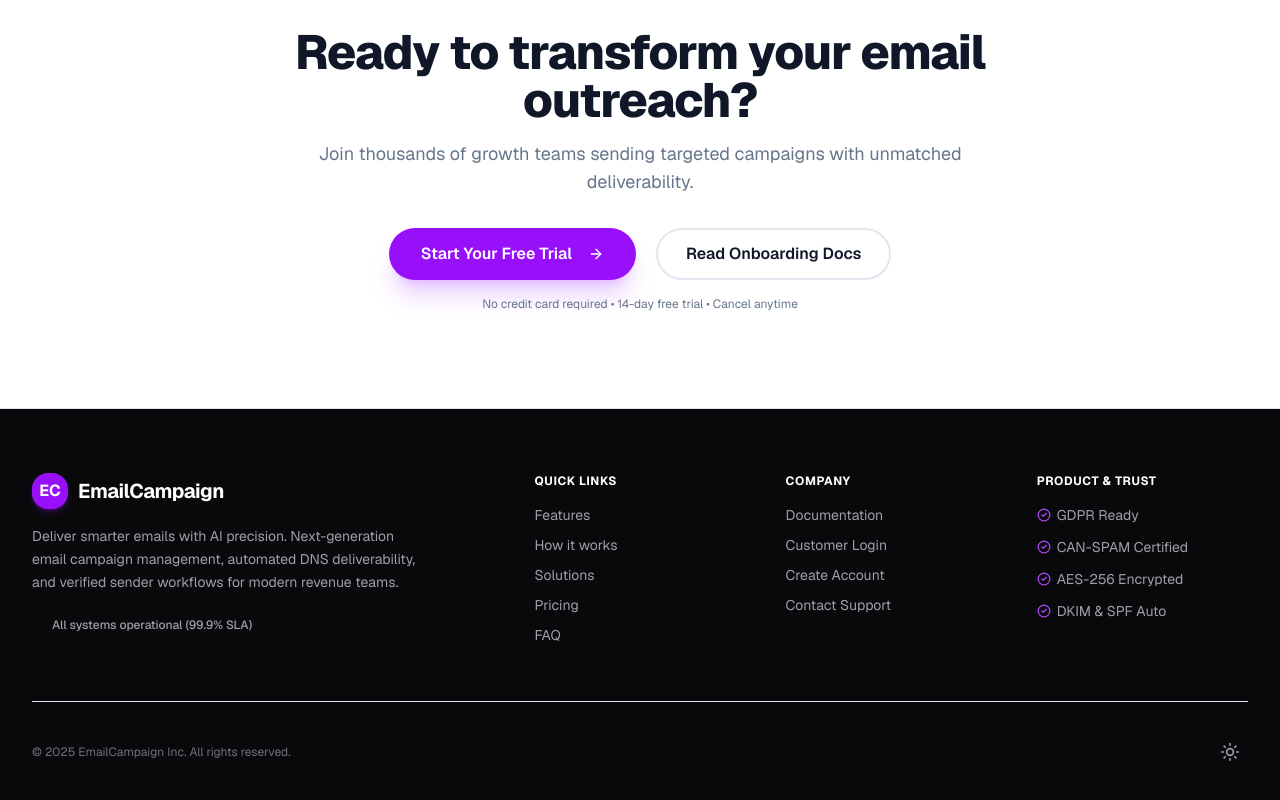
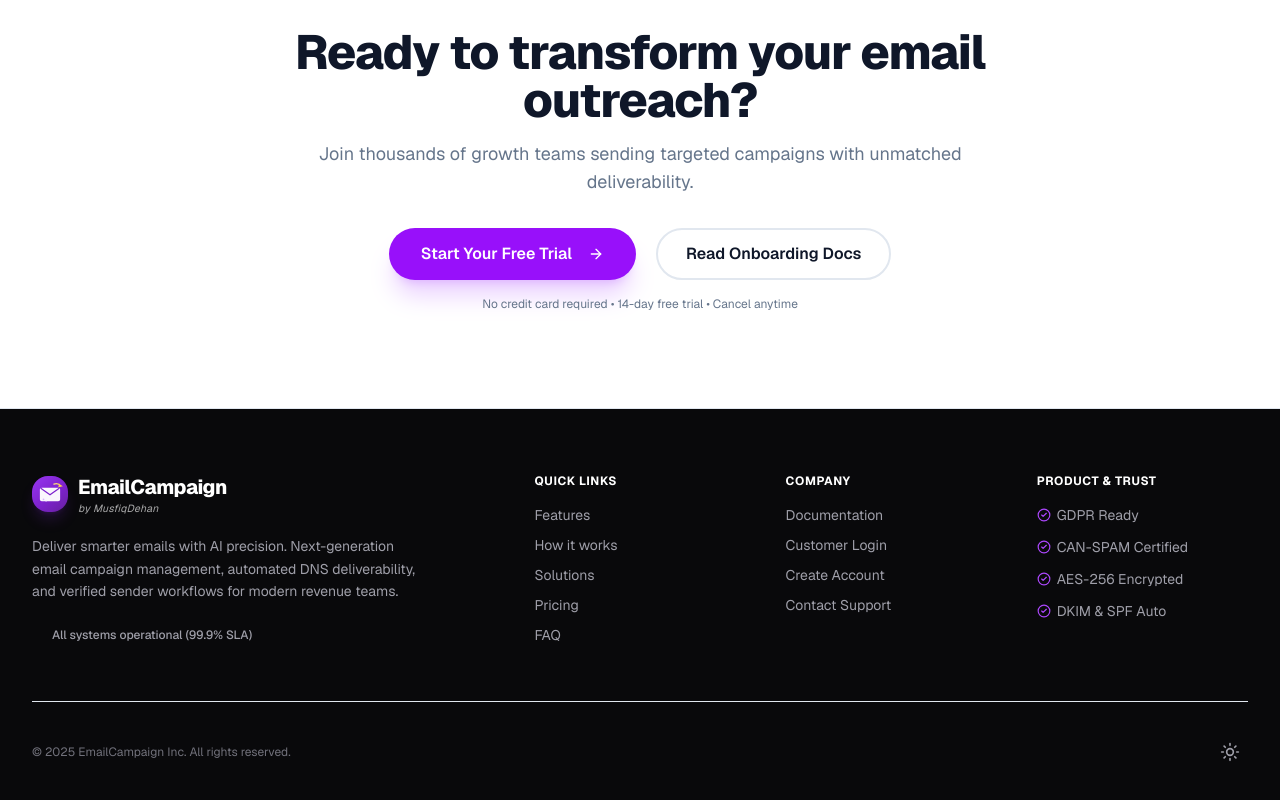
Before and after one commit to MusfiqDehan/Agentic-Email-Campaign-Management-Platform, a Next.js app in the folder frontend/: page / in a window 1280 px wide. Shown: the part 7937-8737 px from the top of the page. Built offline with nearby package versions, Linux system fonts and the light colour scheme; no server answers.

Commit message:
Integrate BrandLogo component into LandingPage: replace static logo with dynamic BrandLogo for improved branding consistency

```diff
--- a/frontend/app/page.tsx
+++ b/frontend/app/page.tsx
@@ -21,6 +21,7 @@ import { PricingSection } from '@/components/landing/pricing-section';
 import { TestimonialSlider } from '@/components/landing/testimonial-slider';
 import { FaqAccordion } from '@/components/landing/faq-accordion';
 import { ThemeToggle } from '@/components/ui/theme-toggle';
+import { BrandLogo } from '@/components/brand-logo';
 
 // Client logos mimicking the social proof row
 const clientLogos = [
@@ -467,11 +468,8 @@ export default function LandingPage() {
           <div className="grid grid-cols-1 gap-10 md:grid-cols-2 lg:grid-cols-5">
             {/* Col 1: Brand & Bio */}
             <div className="lg:col-span-2">
-              <Link href="/" className="inline-flex items-center gap-2.5 transition-transform hover:scale-105">
-                <div className="flex h-9 w-9 items-center justify-center rounded-xl bg-purple-600 text-white shadow-md shadow-purple-600/30 font-bold">
-                  EC
-                </div>
-                <span className="text-xl font-bold tracking-tight text-white">EmailCampaign</span>
+              <Link href="/" className="inline-flex transition-transform hover:scale-105">
+                <BrandLogo size={36} wordmarkClassName="text-xl text-white" />
               </Link>
               <p className="mt-4 max-w-sm text-sm leading-relaxed text-zinc-400">
                 Deliver smarter emails with AI precision. Next-generation email campaign management, automated DNS deliverability, and verified sender workflows for modern revenue teams.
```
